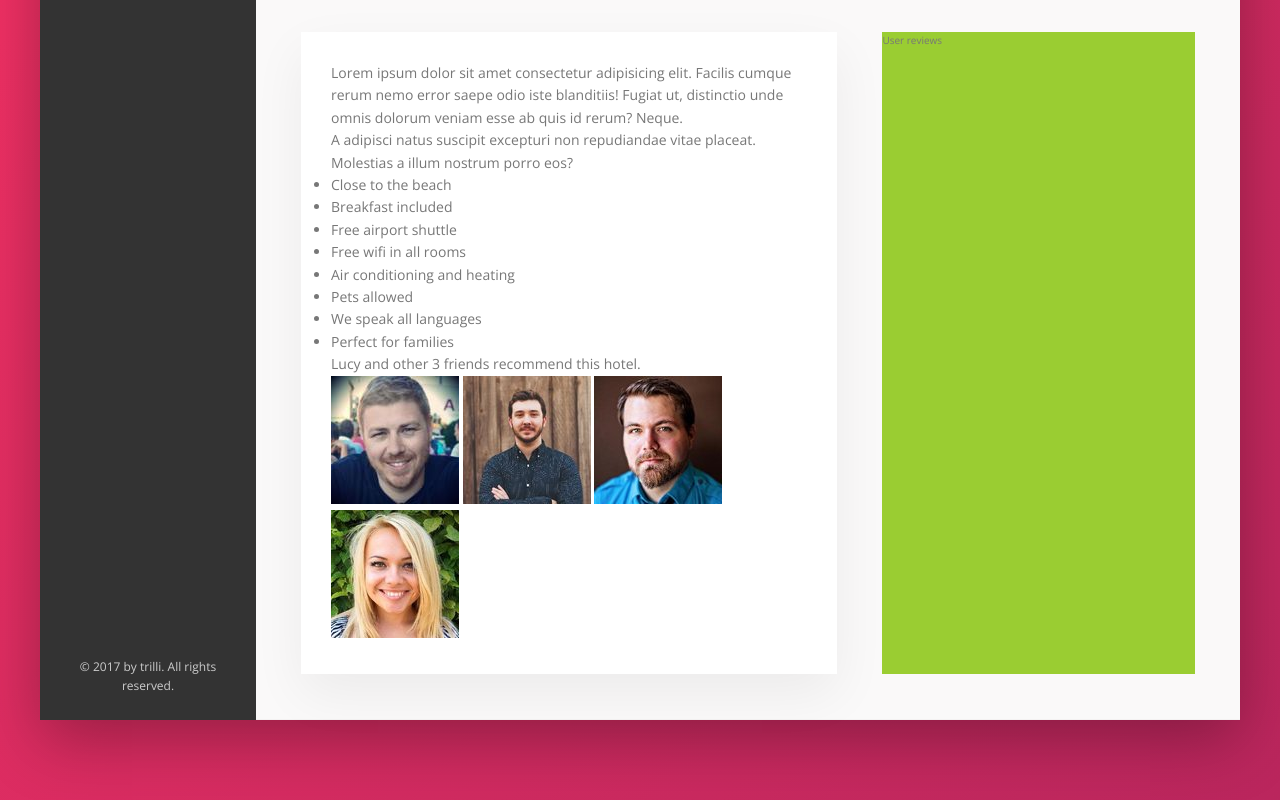
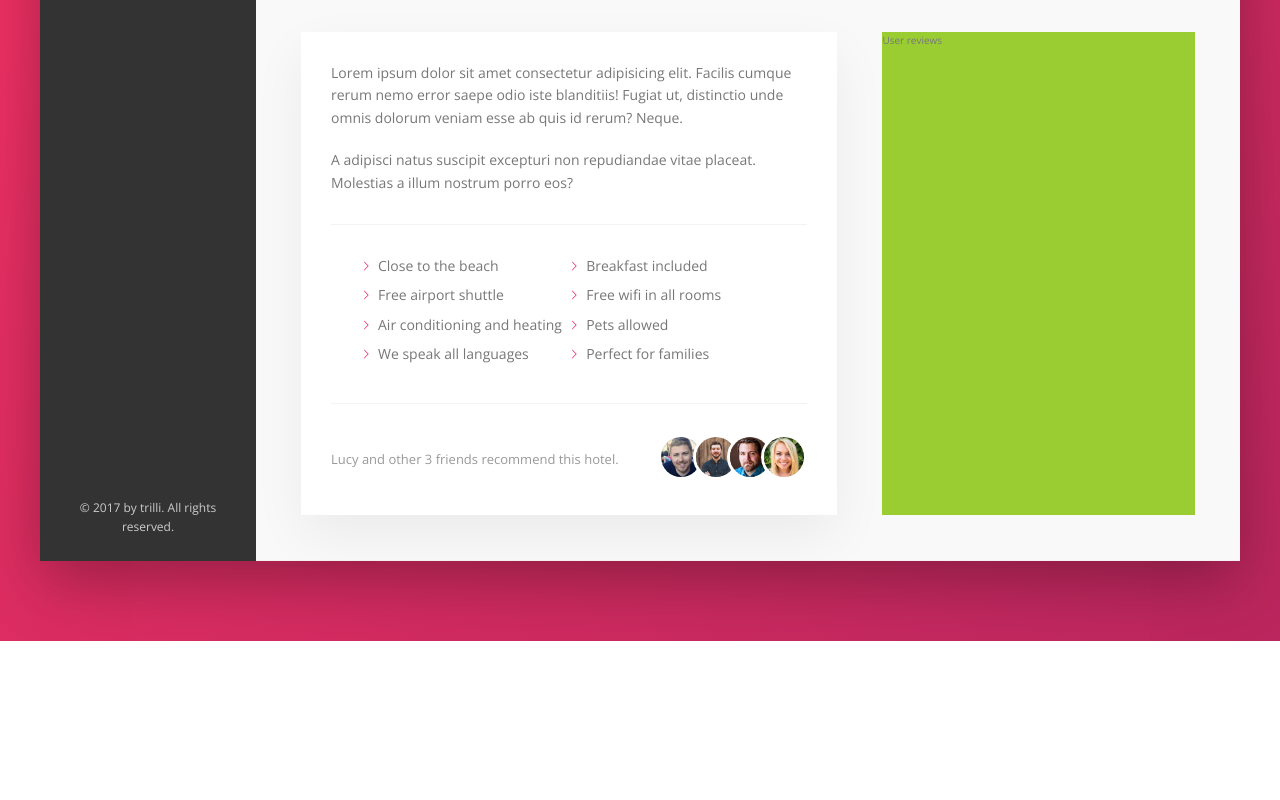
Before and after one commit to palmaone/advanced-css-trillo-project-jonas-schmedtman-course, a website: page index.html in a window 1280 px wide. Shown: the part 615-1415 px from the top of the page. After the commit the page ends 1256 px from the top, so only its background shows below. Drawn offline with nearby package versions, Linux system fonts and the light colour scheme.

Commit message:
Finished the "Building the description section part 2" lecture

```diff
--- a/sass/_base.scss
+++ b/sass/_base.scss
@@ -1,8 +1,7 @@
-
-:root{
+:root {
   --color-primary: #eb2f64;
-  --color-primary-light:  #FF3366;
-  --color-primary-dark: #BA265D;
+  --color-primary-light: #ff3366;
+  --color-primary-dark: #ba265d;
 
   --color-grey-light-1: #faf9f9;
   --color-grey-light-2: #f4f2f2;
@@ -13,8 +12,8 @@
   --color-grey-dark-2: #777;
   --color-grey-dark-3: #999;
 
-  --shadow-dark: 0 2rem 6rem rgba(0,0,0,.3);
-  --shadow-light: 0 2rem 5rem rgba(0,0,0,.06);
+  --shadow-dark: 0 2rem 6rem rgba(0, 0, 0, 0.3);
+  --shadow-light: 0 2rem 5rem rgba(0, 0, 0, 0.06);
 
   --line: 1px solid var(--color-grey-light-2);
 }
@@ -26,7 +25,7 @@
 
 *,
 *::before,
-*::after{
+*::after {
   box-sizing: inherit;
 }
 
@@ -37,7 +36,7 @@ html {
 
 body {
   // background-color: #eb2f64;
-  font-family: 'Open Sans', sans-serif;
+  font-family: "Open Sans", sans-serif;
   font-weight: 400;
   line-height: 1.6;
   color: var(--color-grey-dark-2);
--- a/sass/_components.scss
+++ b/sass/_components.scss
@@ -14,48 +14,48 @@
   align-items: center;
   justify-content: center;
 
-  &__input{
+  &__input {
     font-family: inherit;
     font-size: inherit;
     color: inherit;
     background-color: var(--color-grey-light-2);
     border: none;
-    padding:  .7rem 2rem;
+    padding: 0.7rem 2rem;
     border-radius: 100px;
     width: 90%;
-    transition: all .2s;
+    transition: all 0.2s;
     margin-right: -3.25rem;
-    &:focus{
+    &:focus {
       outline: none;
       width: 100%;
       background-color: var(--color-grey-light-3);
     }
 
-    &::-webkit-input-placeholder{
+    &::-webkit-input-placeholder {
       font-weight: 100;
-      color: var(--color-greyu-light-4)
+      color: var(--color-greyu-light-4);
     }
   }
   //Change the search_input__button erlement
-    //when the search_input has focus
-  &__input:focus + &__button{
+  //when the search_input has focus
+  &__input:focus + &__button {
     background-color: var(--color-grey-light-3);
   }
 
-  &__button{
+  &__button {
     border: none;
     background-color: var(--color-grey-light-2);
 
-    &:focus{
+    &:focus {
       outline: none;
     }
 
-    &:active{
+    &:active {
       transform: translateY(2px);
     }
   }
 
-  &__icon{
+  &__icon {
     height: 2rem;
     width: 2rem;
     fill: var(--color-grey-dark-3);
@@ -78,11 +78,11 @@
     align-items: center;
   }
 
-  & > *:hover{
+  & > *:hover {
     background-color: var(--color-grey-light-2);
   }
 
-  &__icon-box{
+  &__icon-box {
     position: relative;
   }
 
@@ -93,7 +93,7 @@
   }
 
   &__notification {
-    font-size: .8rem;
+    font-size: 0.8rem;
     height: 1.75rem;
     width: 1.75rem;
     border-radius: 50%;
@@ -108,7 +108,7 @@
     align-items: center;
   }
 
-  &__user-photo{
+  &__user-photo {
     height: 3.75rem;
     border-radius: 50%;
     margin-right: 1rem;
@@ -117,20 +117,20 @@
 
 ////////////////////////////
 /// SIDEBAR NAV
-.side-nav{
+.side-nav {
   font-size: 1.4rem;
   list-style: none;
   margin-top: 3.5rem;
 
-  &__item{
+  &__item {
     position: relative;
 
-    &:not(:last-child){
-      margin-bottom: .5rem;
+    &:not(:last-child) {
+      margin-bottom: 0.5rem;
     }
   }
 
-  &__item::before{
+  &__item::before {
     content: "";
     position: absolute;
     top: 0;
@@ -139,23 +139,22 @@
     width: 3px;
     background-color: var(--color-primary);
     transform: scaleY(0);
-    transition: transform .2s,
-                width .4s cubic-bezier(1,0,0,1) .2s,
-                background-color .1s;
+    transition: transform 0.2s, width 0.4s cubic-bezier(1, 0, 0, 1) 0.2s,
+      background-color 0.1s;
   }
 
   &__item:hover::before,
-  &__item--active::before{
+  &__item--active::before {
     transform: scaleY(1);
     width: 100%;
   }
 
-  &__item:active::before{
+  &__item:active::before {
     background-color: var(--color-primary-light);
   }
 
   &__link:link,
-  &__link:visited{
+  &__link:visited {
     color: var(--color-grey-light-1);
     text-decoration: none;
     text-transform: uppercase;
@@ -168,7 +167,7 @@
     align-items: center;
   }
 
-  &__icon{
+  &__icon {
     width: 1.75rem;
     height: 1.75rem;
     margin-right: 2rem;
@@ -178,7 +177,7 @@
 
 ////////////////////////////
 /// LEGAL TEXT
-.legal{
+.legal {
   font-size: 1.2rem;
   color: var(--color-grey-light-4);
   text-align: center;
@@ -187,9 +186,9 @@
 
 ////////////////////////////
 ///  PHOTO GALLERY
-.gallery{
+.gallery {
   display: flex;
-  &__photo{
+  &__photo {
     width: 100%;
     display: block;
   }
@@ -197,12 +196,12 @@
 
 ////////////////////////////
 /// HOTEL  OVERVIEW
-.overview{
+.overview {
   display: flex;
   border-bottom: var(--line);
   align-items: center;
 
-  &__heading{
+  &__heading {
     font-size: 2.25rem;
     font-weight: 300;
     text-transform: uppercase;
@@ -210,31 +209,30 @@
     padding: 1.5rem 3rem;
   }
 
-  &__stars{
+  &__stars {
     // flex: 1;
     margin-right: auto;
     display: flex;
   }
 
   &__icon-star,
-  &__icon-location{
+  &__icon-location {
     width: 1.75rem;
     height: 1.75rem;
     fill: var(--color-primary);
   }
 
-
-  &__location{
+  &__location {
     font-size: 1.2rem;
     display: flex;
     align-items: center;
   }
 
-  &__icon-location{
-    margin-right: .5rem;
+  &__icon-location {
+    margin-right: 0.5rem;
   }
 
-  &__rating{
+  &__rating {
     background-color: var(--color-primary);
     color: white;
     margin-left: 3rem;
@@ -247,19 +245,19 @@
     justify-content: center;
   }
 
-  &__rating-average{
+  &__rating-average {
     font-size: 2.25rem;
     font-weight: 300;
     margin-bottom: -3px;
   }
 
-  &__rating-count{
-    font-size: .8rem;
+  &__rating-count {
+    font-size: 0.8rem;
     text-transform: uppercase;
   }
 }
 
-.btn-inline{
+.btn-inline {
   border: none;
   color: var(--color-primary);
   font-size: inherit;
@@ -268,31 +266,100 @@
   display: inline-block;
   background-color: transparent;
   cursor: pointer;
-  transition: all .2s;
+  transition: all 0.2s;
 
-  &:hover{
+  &:hover {
     color: var(--color-grey-dark-1);
   }
 
-  &:focus{
+  &:focus {
     outline: none;
     animation: pulsate 1s infinite;
   }
 }
 
 @keyframes pulsate {
-  0%{
+  0% {
     transform: scale(1);
     box-shadow: none;
   }
 
-  50%{
+  50% {
     transform: scaleY(1.05);
-    box-shadow: 0 1rem 4rem rgba($color: #000000, $alpha: .25);
+    box-shadow: 0 1rem 4rem rgba($color: #000000, $alpha: 0.25);
   }
 
-  100%{
+  100% {
     transform: scale(1);
     box-shadow: none;
   }
 }
+
+////////////////////////////////
+///PARAGRAPH
+.paragraph:not(:last-of-type) {
+  margin-bottom: 2rem;
+}
+
+////////////////////////////////
+///LIST
+.list {
+  list-style: none;
+  margin: 3rem 0;
+  padding: 3rem;
+  border-top: var(--line);
+  border-bottom: var(--line);
+
+  display: flex;
+  flex-wrap: wrap;
+
+  &__item {
+    flex: 0 0 50%;
+    margin-bottom: 0.7rem;
+  }
+
+  &__item::before {
+    content: "";
+    display: inline-block;
+    height: 1rem;
+    width: 1rem;
+    margin-right: 0.7rem;
+
+    //Older browsers
+    // background-image: url(../img/chevron-thin-right.svg);
+    // background-size: cover;
+
+    //Newer browsers - masks
+    background-color: var(--color-primary);
+    -webkit-mask-image: url(../img/chevron-thin-right.svg);
+    -webkit-mask-size: cover;
+  }
+}
+///////////////////////////////
+///RECOMMEND
+.recommend {
+  font-size: 1.3rem;
+  color: var(--color-grey-dark-3);
+
+  display: flex;
+  align-items: center;
+
+  &__count {
+    margin-right: auto;
+  }
+
+  &__friends {
+  }
+
+  &__photo {
+    box-sizing: content-box;
+    height: 4rem;
+    width: 4rem;
+    border-radius: 50%;
+    border: 3px solid #fff;
+
+    &:not(:last-child) {
+      margin-right: -1.5rem;
+    }
+  }
+}
```
Also changed, not shown: css/style.css.
